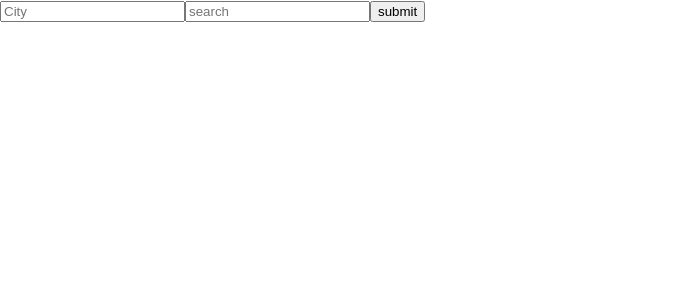
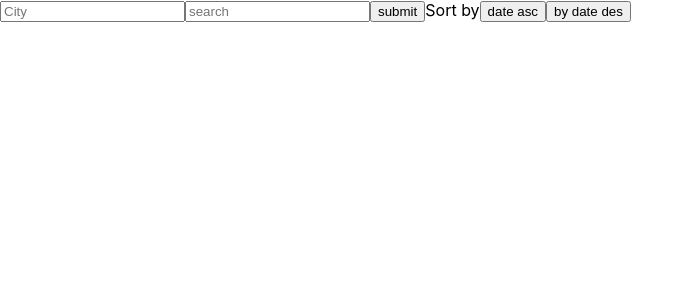
Before and after one commit to Salmankhancodes/FGI-Internal-Job-Portal, a React (Create React App) app in the folder Web App/frontend/: page /search in a window 1280 px wide. Shown: the top 300 px of the page, without its empty margins (0-694 px from the left). Built offline with nearby package versions, Linux system fonts and the light colour scheme.

Commit message:
Added sort by date posted function.

```diff
--- a/Web App/frontend/src/App.js
+++ b/Web App/frontend/src/App.js
@@ -3,7 +3,6 @@ function App() {
   return (
     <div className='App'>
       <Feeds />
-      {/* <>Hello world</> */}
     </div>
   )
 }
--- a/Web App/frontend/src/components/Feeds/Feeds.jsx
+++ b/Web App/frontend/src/components/Feeds/Feeds.jsx
@@ -5,7 +5,7 @@ function Feeds() {
   const [location, setLocation] = useState('')
   const [search, setSearch] = useState('')
   const [jobData, setJobData] = useState([])
-  const country="in"
+  const country = 'in'
 
   let API_KEY = '3d3b4f0df0ffe00a90506fed37c05aa6'
   let APP_ID = '36d1ac77'
@@ -17,10 +17,45 @@ function Feeds() {
   async function handleSubmit() {
     const data = await axios.get(targetURL)
     setJobData(data.data.results)
-    setSearch("")
-    setLocation("")
+    setSearch('')
+    setLocation('')
   }
 
+  const handleSortDateasc = () => {
+    let temp = [...jobData]
+    temp.sort(function (objA, objB) {
+      let yearA = objA.created.split('T')[0].split('-')[0]
+      let yearB = objB.created.split('T')[0].split('-')[0]
+
+      let monthA = objA.created.split('T')[0].split('-')[1]
+      let monthB = objB.created.split('T')[0].split('-')[1]
+
+      let daya = objA.created.split('T')[0].split('-')[2]
+      let dayb = objB.created.split('T')[0].split('-')[2]
+      let dateA = yearA + monthA + daya
+      let dateB = yearB + monthB + dayb
+      return parseInt(dateA) - parseInt(dateB)
+    })
+    setJobData(temp)
+  }
+
+  const handleSortDatedesc = () => {
+    let temp = [...jobData]
+    temp.sort(function (objA, objB) {
+      let yearA = objA.created.split('T')[0].split('-')[0]
+      let yearB = objB.created.split('T')[0].split('-')[0]
+
+      let monthA = objA.created.split('T')[0].split('-')[1]
+      let monthB = objB.created.split('T')[0].split('-')[1]
+
+      let daya = objA.created.split('T')[0].split('-')[2]
+      let dayb = objB.created.split('T')[0].split('-')[2]
+      let dateA = yearA + monthA + daya
+      let dateB = yearB + monthB + dayb
+      return parseInt(dateB) - parseInt(dateA)
+    })
+    setJobData(temp)
+  }
 
   return (
     <div>
@@ -36,9 +71,7 @@ function Feeds() {
         value={search}
         onChange={(e) => setSearch(e.target.value)}
       />
-
-{/* Will be adding the country when adding filters,commented and hardcoded as for now */}
-
+      {/* Will be adding the country when adding filters,commented and hardcoded as for now */}
       {/* <input
         placeholder='
       country'
@@ -46,8 +79,9 @@ function Feeds() {
         value={country}
         onChange={(e) => setCountry(e.target.value)}
       /> */}
-      <button onClick={handleSubmit}>submit</button>
-
+      <button onClick={handleSubmit}>submit</button>Sort by
+      <button onClick={handleSortDateasc}>date asc</button>
+      <button onClick={handleSortDatedesc}>by date des</button>
       <div>
         {jobData === [] ? (
           <></>
```
